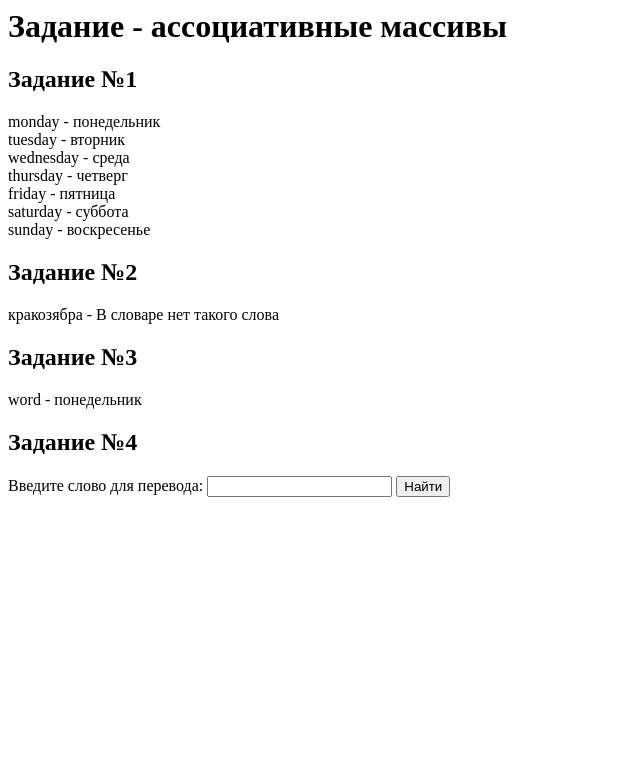
After one commit to Enraav/martinihin, a PHP site: page /0310.php in a window 1280 px wide. The commit adds this page. Shown: the top 783 px of the page, without its empty margins (0-640 px from the left). Run offline with PHP 8.4, Linux system fonts and the light colour scheme.

Commit message:
Add files via upload

```diff
--- /dev/null
+++ b/0310.php
@@ -0,0 +1,147 @@
+<h1>Задание - ассоциативные массивы</h1>
+<h2> Задание №1</h2>
+<?php
+
+
+
+$array = [
+    'monday' => 'понедельник',
+    'tuesday' => 'вторник',
+    'wednesday' => 'среда',
+    'thursday' => 'четверг',
+    'friday' => 'пятница',
+    'saturday' => 'суббота',
+    'sunday' => 'воскресенье',
+
+
+
+];
+
+foreach($array as $key => $item){
+echo "$key -  $item", '<br>' ;
+
+}
+?>
+
+<h2> Задание №2</h2>
+<?php
+$word = 'кракозябра';
+$array = [
+    'monday' => 'понедельник',
+    'tuesday' => 'вторник',
+    'wednesday' => 'среда',
+    'thursday' => 'четверг',
+    'friday' => 'пятница',
+    'saturday' => 'суббота',
+    'sunday' => 'воскресенье',
+
+
+
+];
+
+$z = false;
+foreach ($array as $key => $value){
+    if ($value == $word) {
+        echo "$word - $key<br>";
+        $z = true;
+        break;
+    }
+}
+
+if (!$z) {
+    echo "$word - В словаре нет такого слова";
+}
+
+?>
+
+<h2> Задание №3</h2>
+<?php
+$array = [
+    'monday' => 'понедельник',
+    'tuesday' => 'вторник',
+    'wednesday' => 'среда',
+    'thursday' => 'четверг',
+    'friday' => 'пятница',
+    'saturday' => 'суббота',
+    'sunday' => 'воскресенье',
+
+];
+
+$word = 'monday';
+
+$found = false;
+
+if(isset($array[$word])){
+    echo"word - {$array[$word]}<br>";
+    $found=true;
+
+}else{
+    foreach ($array as $key => $value){
+        if($value == $word){
+            echo "$word - $key <br>";
+            $found = true;
+            break;
+        }
+    }
+}
+
+if(!$found){
+    echo "$word - В словаре нету такого слова <br>";
+}
+?>
+
+<h2> Задание №4</h2>
+
+<!DOCTYPE html>
+<html lang="en">
+<head>
+    <meta charset="UTF-8">
+    <meta name="viewport" content="width=device-width, initial-scale=1.0">
+    <title>Document</title>
+</head>
+<body>
+    <form method="post" action="">
+        <label for="word">Введите слово для перевода:</label>
+        <input type="text" id="word" name="word">
+        <button type="submit">Найти</button>
+    </form>
+
+    <?php
+    $array = [
+        'monday' => 'понедельник',
+        'tuesday' => 'вторник',
+        'wednesday' => 'среда',
+        'thursday' => 'четверг',
+        'friday' => 'пятница',
+        'saturday' => 'суббота',
+        'sunday' => 'воскресенье',
+    ];
+
+    if ($_SERVER['REQUEST_METHOD'] === 'POST' && isset($_POST['word'])) {
+        $word = trim(strtolower($_POST['word']));
+        $found = false;
+
+        if (empty($word)) {
+            echo "введите слово <br>";
+        } else {
+            if (array_key_exists($word, $array)) {
+                echo "$word - {$array[$word]}<br>";
+                $found = true;
+            } else {
+                foreach ($array as $key => $value) {
+                    if ($value === $word) {
+                        echo "$word - $key<br>";
+                        $found = true;
+                        break;
+                    }
+                }
+            }
+
+            if (!$found) {
+                echo "$word - В словаре нету слова<br>";
+            }
+        }
+    }
+    ?>
+</body>
+</html>
--- a/assrray.php
+++ b/assrray.php
@@ -1,7 +1,8 @@
 <H1> Ассоциативнеы Массивы</H1>
 
 <?php
-$array = [ 'one' => 'один', 'two' => 'два',
+$array = [ 'one' => 'один',
+'two' => 'два',
 'three' => 'три'];
 $array['four']='четыре';
 unset($array['two']);
```
Also changed, not shown: multidarr.php (added, +16 -0 lines).
